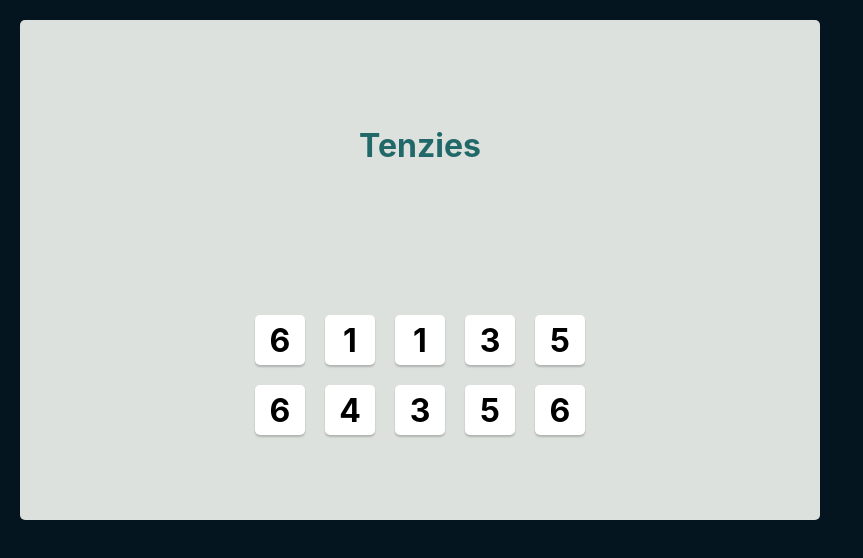
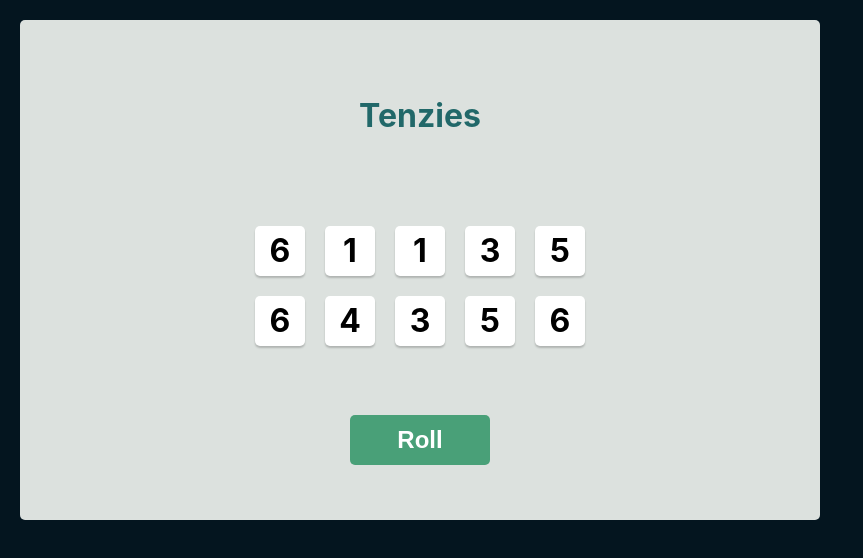
Before and after one commit to TrixyParra/tenzies, a React (Create React App) app: page / in a window 1280 px wide. Shown: the top 558 px of the page, without its empty margins (0-863 px from the left). Built offline with nearby package versions, Linux system fonts and the light colour scheme.

Commit message:
Added button to main element. Created function to re-roll all dice on click of the button.

```diff
--- a/src/App.js
+++ b/src/App.js
@@ -19,6 +19,11 @@ function App() {
   // generate Die componenet 10x with state
   const diceElements = dice.map( die => <Die value={die} /> )
 
+  // function - re-roll all dice
+  function rollDice() {
+    setDice(allNewDice())
+  }
+
   return (
     <main>
       <h1>Tenzies</h1>
@@ -27,6 +32,13 @@ function App() {
         {diceElements}
       </div>
 
+      <button
+        className="roll-btn"
+        onClick={rollDice}
+      >
+        Roll
+      </button>
+
     </main>
   );
 }
```
